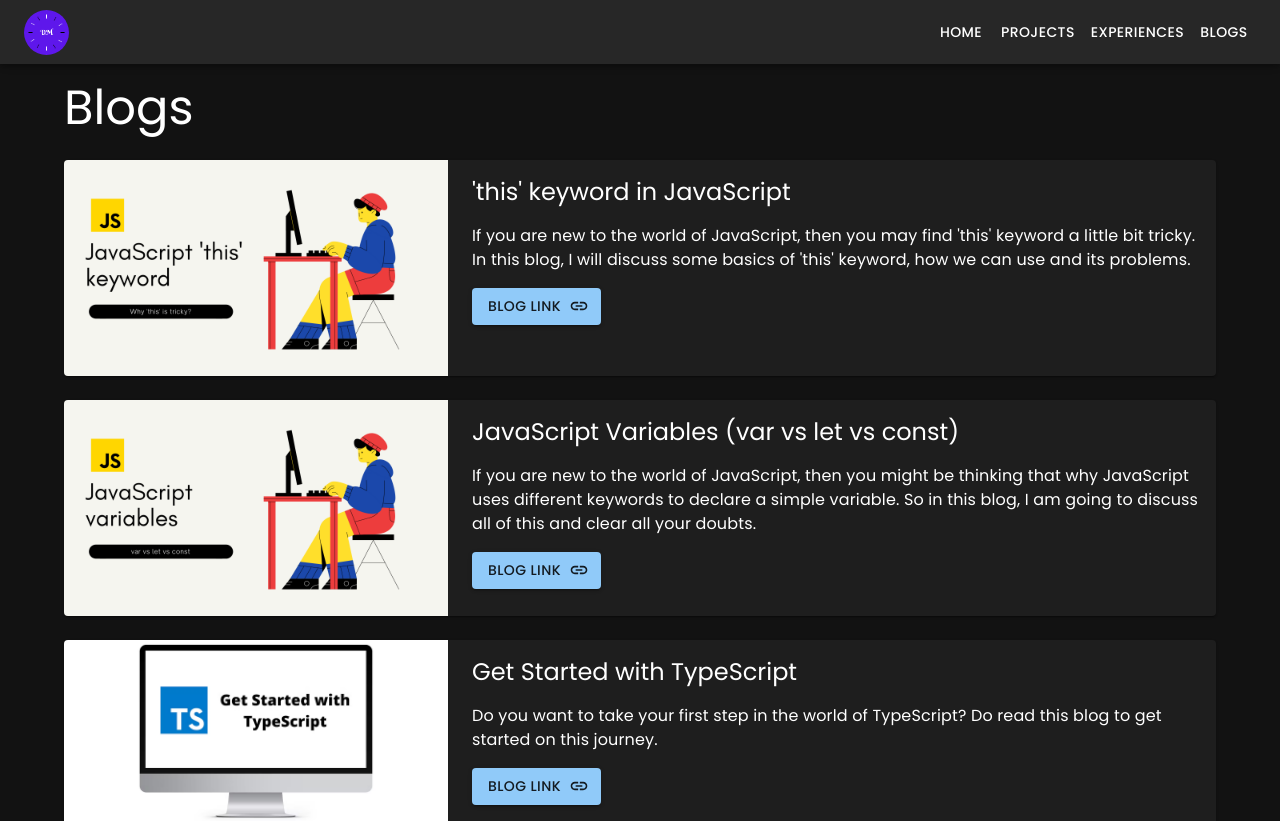
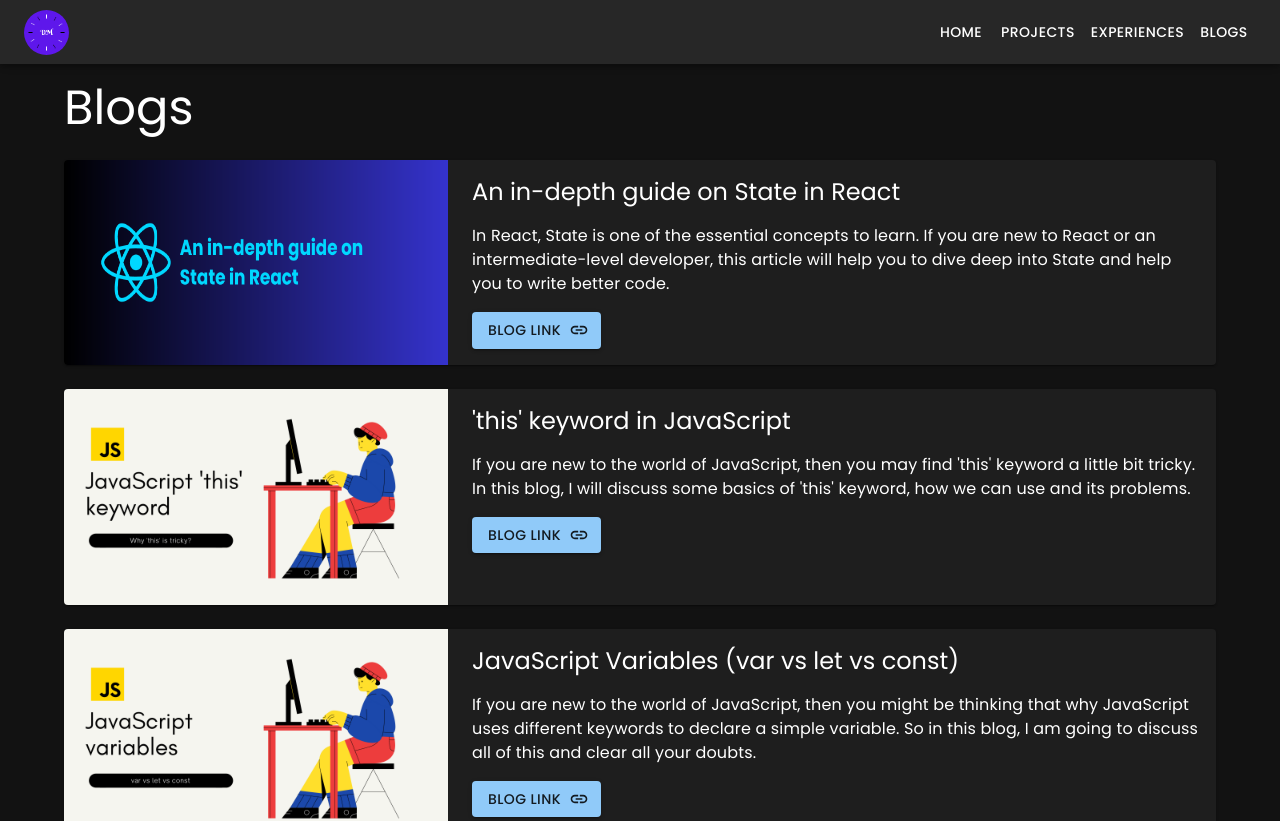
Before and after one commit to debajit13/portfolio, a React (Create React App) app: page /blogs in a window 1280 px wide. Shown: the top 821 px of the page. Built offline with nearby package versions, Linux system fonts and the light colour scheme.

Commit message:
add new blog named 'An in-depth guide on State in React'

```diff
--- a/src/pages/Blogs.js
+++ b/src/pages/Blogs.js
@@ -5,9 +5,18 @@ import javaScriptVariablesImage from '../assets/images/blogs/javascriptVariables
 import getStartedWithTypeScriptImage from '../assets/images/blogs/getStartedWithTypeScript.png';
 import deepDiveIntoGit1 from '../assets/images/blogs/deepDiveIntoGit1.png';
 import deepDiveIntoGit2 from '../assets/images/blogs/deepDiveIntoGit2.png';
+import indepthStateImage from '../assets/images/blogs/InDepthState.png';
 
 const Blogs = () => {
   const blogsData = [
+    {
+      blogTitle: 'An in-depth guide on State in React',
+      blogDescription:
+        'In React, State is one of the essential concepts to learn. If you are new to React or an intermediate-level developer, this article will help you to dive deep into State and help you to write better code.',
+      blogImage: indepthStateImage,
+      blogLink:
+        'https://dev.to/debajit13/an-in-depth-guide-on-state-in-react-34m7',
+    },
     {
       blogTitle: "'this' keyword in JavaScript",
       blogDescription:
```
Also changed, not shown: src/assets/images/blogs/InDepthState.png (added).
